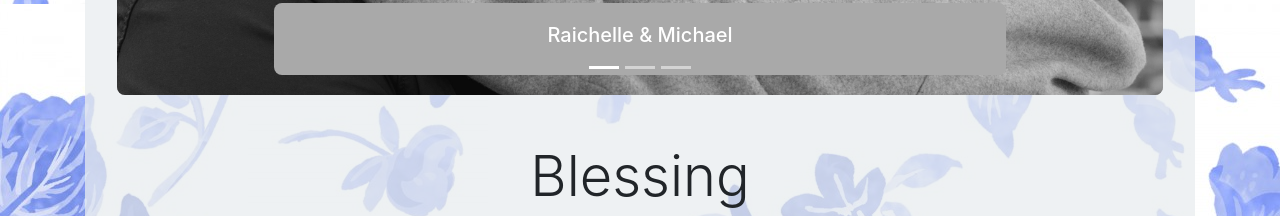
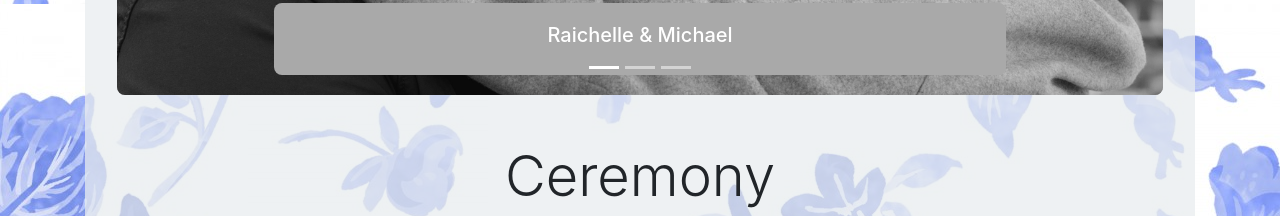
Before and after one commit to blueghostuk/wedding, a website: page index.html in a window 1280 px wide. Shown: the part 2300-2516 px from the top of the page. Drawn offline with nearby package versions, Linux system fonts and the light colour scheme.

Commit message:
replace blessing with ceremony #29

```diff
--- a/index.html
+++ b/index.html
@@ -37,7 +37,7 @@
                         Travel & Locations
                     </a>
                     <div class="dropdown-menu" aria-labelledby="navbarDropdownMenuLink">
-                        <a class="dropdown-item" href="#wedding">Blessing</a>
+                        <a class="dropdown-item" href="#wedding">Ceremony</a>
                         <a class="dropdown-item" href="#reception">Reception</a>
                         <a class="dropdown-item" href="#accomodation">Accomodation</a>
                         <a class="dropdown-item" href="#transport">Transport</a>
@@ -183,13 +183,13 @@
                     <span class="sr-only">Next</span>
                 </a>
             </div>
-            <h1 class="display-4" id="wedding">Blessing</h1>
+            <h1 class="display-4" id="wedding">Ceremony</h1>
             <div class="location d-flex flex-row">
                 <p class="map">
                     <iframe src="https://www.google.com/maps/embed?pb=!1m14!1m8!1m3!1d9722.51189561598!2d-1.9224994!3d52.4677647!3m2!1i1024!2i768!4f13.1!3m3!1m2!1s0x0%3A0xa9ba47f7d427e387!2sSt.%20George&#39;s%20Church!5e0!3m2!1sen!2suk!4v1575290842548!5m2!1sen!2suk" width="600" height="450" frameborder="0" style="border:0;" allowfullscreen=""></iframe>
                 </p>
                 <p class="lead">
-                    The Wedding Blessing will take place at our local parish Church.<br>
+                    The Wedding Ceremony will take place at our local parish Church.<br>
                     St. George's Church,<br>
                     1 Westbourne Cres,<br>
                     Birmingham,<br>
@@ -274,11 +274,11 @@
                         <label for="attend">Attendence *:</label>
                         <div class="form-check">
                             <input class="form-check-input" type="radio" name="attend" id="both" value="both" checked>
-                            <label class="form-check-label" for="both">Blessing & Reception</label>
+                            <label class="form-check-label" for="both">Ceremony & Reception</label>
                         </div>
                         <div class="form-check">
                             <input class="form-check-input" type="radio" name="attend" id="ceremony" value="ceremony">
-                            <label class="form-check-label" for="ceremony">Blessing only</label>
+                            <label class="form-check-label" for="ceremony">Ceremony only</label>
                         </div>
                         <div class="form-check">
                             <input class="form-check-input" type="radio" name="attend" id="no" value="no">
```
